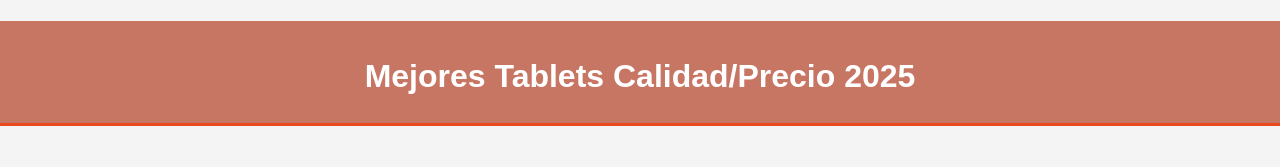
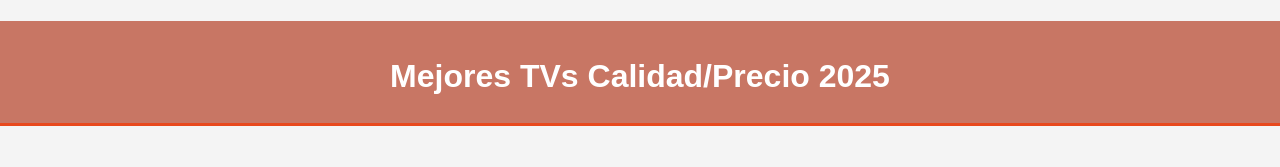
Before and after one commit to Webbb2025/Webbb2025.github.io, a plain HTML site: page tv.html in a window 1280 px wide. Shown: the top 167 px of the page. Drawn offline with Linux system fonts and the light colour scheme.

Commit message:
Update tv.html

```diff
--- a/tv.html
+++ b/tv.html
@@ -47,7 +47,7 @@
 </head>
 <body>
     <header background-color: #FF0000>
-       <h1>Mejores Tablets Calidad/Precio 2025</h1>
+       <h1>Mejores TVs Calidad/Precio 2025</h1>
 
     </header>
 
```
